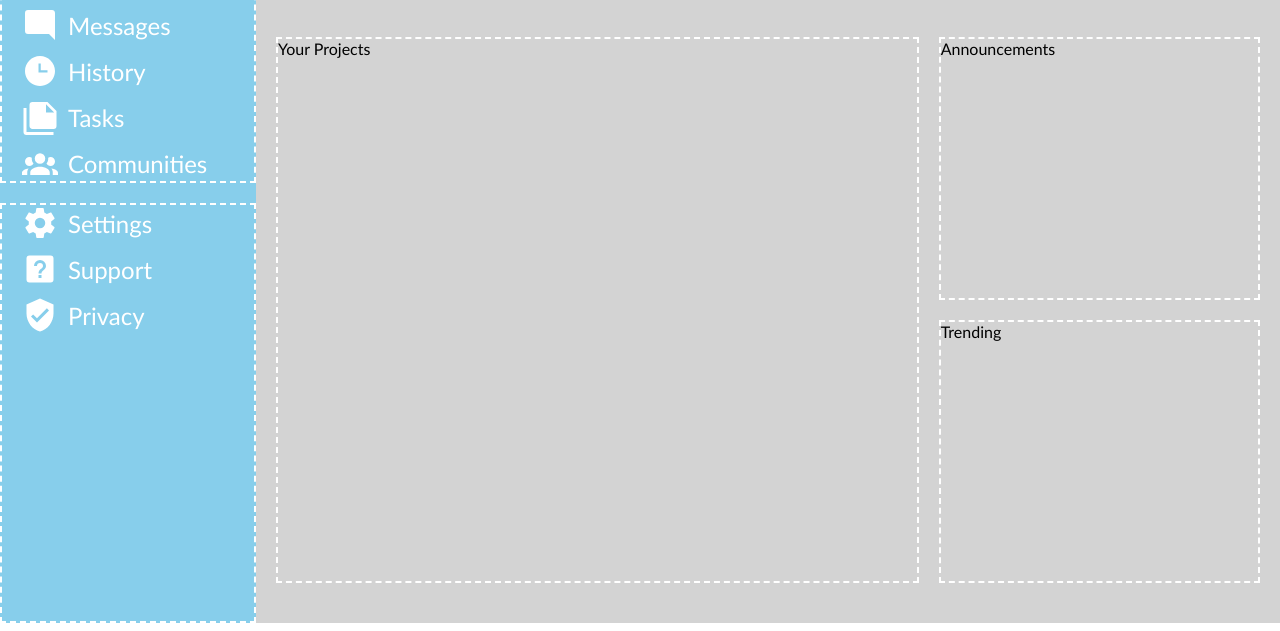
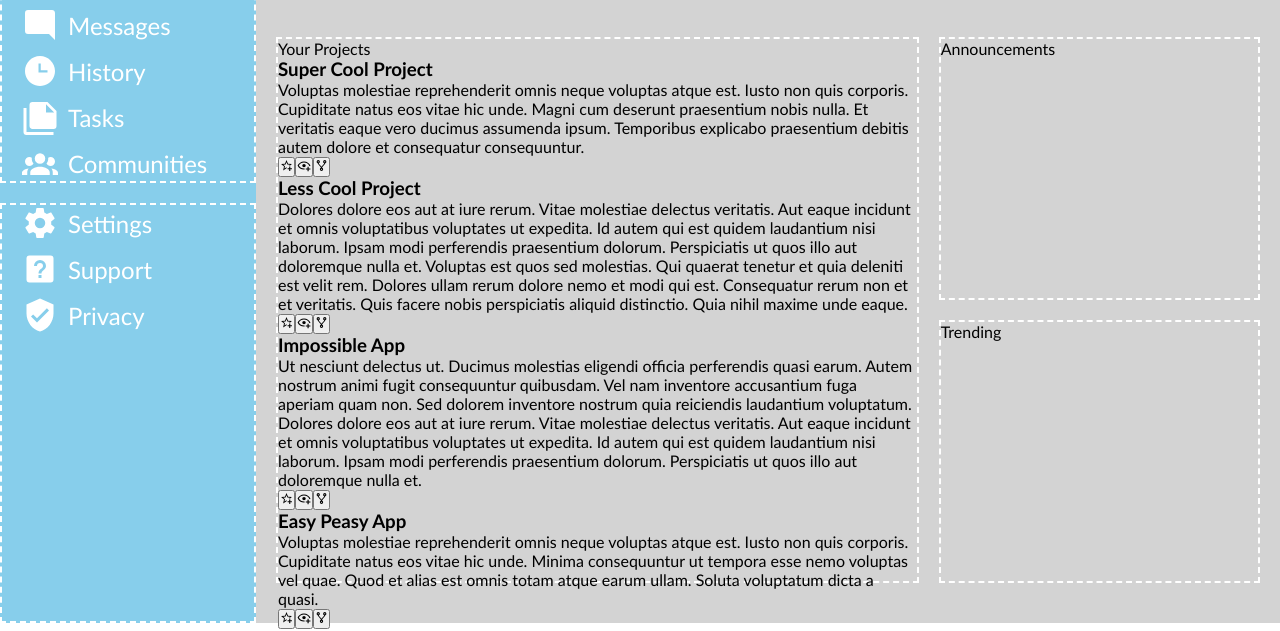
Before and after one commit to mdmn07C5/admin-dashboard, a plain HTML site: page index.html in a window 1280 px wide. Shown: the part 177-808 px from the top of the page. Drawn offline with Linux system fonts and the light colour scheme.

Commit message:
Adds script to project cards
- also adds button svgs
- script adds dive of class card containing text and buttons

```diff
--- a/index.html
+++ b/index.html
@@ -5,6 +5,7 @@
     <meta name="viewport" content="width=device-width, initial-scale=1.0">
     <title>Administrator Dashboard</title>
     <link rel="stylesheet" href="./style.css">
+    <script src="./script.js" defer></script>
 </head>
 <body>
     <nav id="sidebar">
--- /dev/null
+++ b/script.js
@@ -0,0 +1,77 @@
+const loremIpsum = ['Voluptas est quos sed molestias. Qui quaerat tenetur et quia deleniti est velit rem. Dolores ullam rerum dolore nemo et modi qui est. Consequatur rerum non et et veritatis. Quis facere nobis perspiciatis aliquid distinctio. Quia nihil maxime unde eaque.',
+    'Minima consequuntur ut tempora esse nemo voluptas vel quae. Quod et alias est omnis totam atque earum ullam. Soluta voluptatum dicta a quasi.',
+    'Voluptas molestiae reprehenderit omnis neque voluptas atque est. Iusto non quis corporis. Cupiditate natus eos vitae hic unde.',
+    'Dolores dolore eos aut at iure rerum. Vitae molestiae delectus veritatis. Aut eaque incidunt et omnis voluptatibus voluptates ut expedita. Id autem qui est quidem laudantium nisi laborum. Ipsam modi perferendis praesentium dolorum. Perspiciatis ut quos illo aut doloremque nulla et.',
+    'Magni cum deserunt praesentium nobis nulla. Et veritatis eaque vero ducimus assumenda ipsum. Temporibus explicabo praesentium debitis autem dolore et consequatur consequuntur.',
+    'Ut nesciunt delectus ut. Ducimus molestias eligendi officia perferendis quasi earum. Autem nostrum animi fugit consequuntur quibusdam. Vel nam inventore accusantium fuga aperiam quam non. Sed dolorem inventore nostrum quia reiciendis laudantium voluptatum.'
+];
+
+const titles = [
+    'Super Cool Project',
+    'Less Cool Project',
+    'Impossible App', 'Easy Peasy App',
+    'Ad Blocker',
+    'Money Maker',
+];
+
+const buttonPaths = [
+    './assets/fav.svg',
+    './assets/watch.svg',
+    './assets/fork.svg',
+]
+
+
+function twoRandomElements(arr) {
+    const i = Math.floor(Math.random() * arr.length);
+    let j = Math.floor(Math.random() * arr.length);
+    while (j === i) {
+        j = Math.floor(Math.random() * arr.length);
+    }
+    return [arr[i], arr[j]];
+}
+
+function createContentText(title) {
+    const cardContent = document.createElement('div');
+    cardContent.classList = 'card-content';
+
+    const h3 = document.createElement('h3');
+    h3.innerHTML = title;
+
+    const p = document.createElement('p');
+    p.innerHTML = twoRandomElements(loremIpsum).join(' ');
+
+    cardContent.appendChild(h3);
+    cardContent.appendChild(p)
+
+    return cardContent
+}
+
+function createButtonRow() {
+    const buttonRow = document.createElement('div');
+    buttonRow.classList.add('card-buttons');
+    buttonPaths.forEach((buttonPath) => {
+        const button = document.createElement('button');
+        button.type = 'button';
+        const image = document.createElement('img');
+        image.src = buttonPath;
+
+        button.appendChild(image);
+        buttonRow.appendChild(button);
+    })
+    return buttonRow;
+}
+
+function generateProjectContent() {
+    const projects = document.querySelector('#projects');
+
+    titles.forEach((title) => {
+        const card = document.createElement('div');
+        card.classList = 'card';
+
+        card.appendChild(createContentText(title));
+        card.appendChild(createButtonRow());
+        projects.appendChild(card);
+    })
+}
+
+generateProjectContent();
--- a/style.css
+++ b/style.css
@@ -156,6 +156,12 @@ nav > * {
     grid-row: 1 / 3;
 }
 
+#projects img {
+    width: 1em;
+    height: 1em;
+}
+
+
 #main-content > * {
     border: dashed 2px white;
 }
```
Also changed, not shown: assets/fav.svg (added), assets/fork.svg (added), assets/watch.svg (added).
